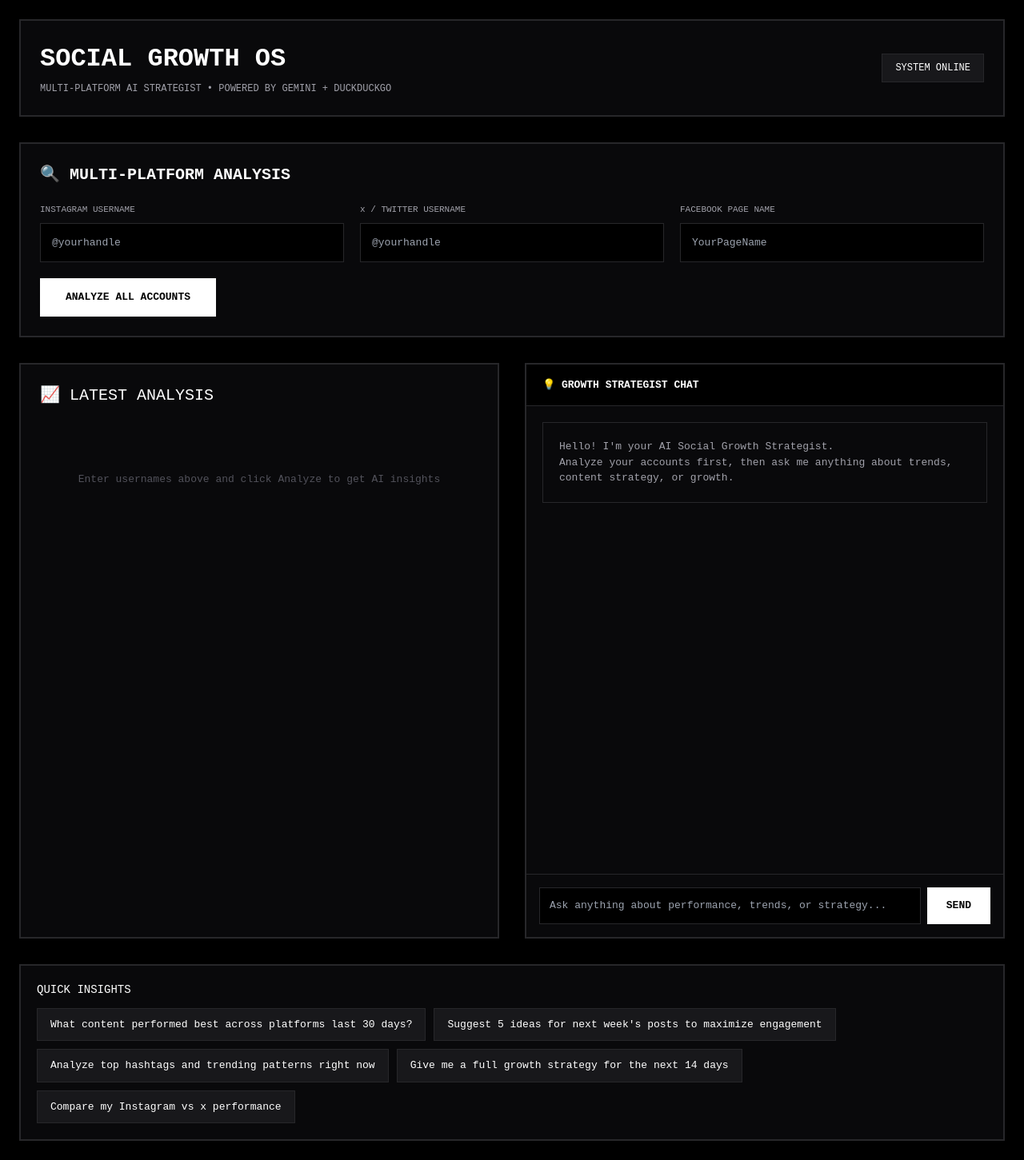
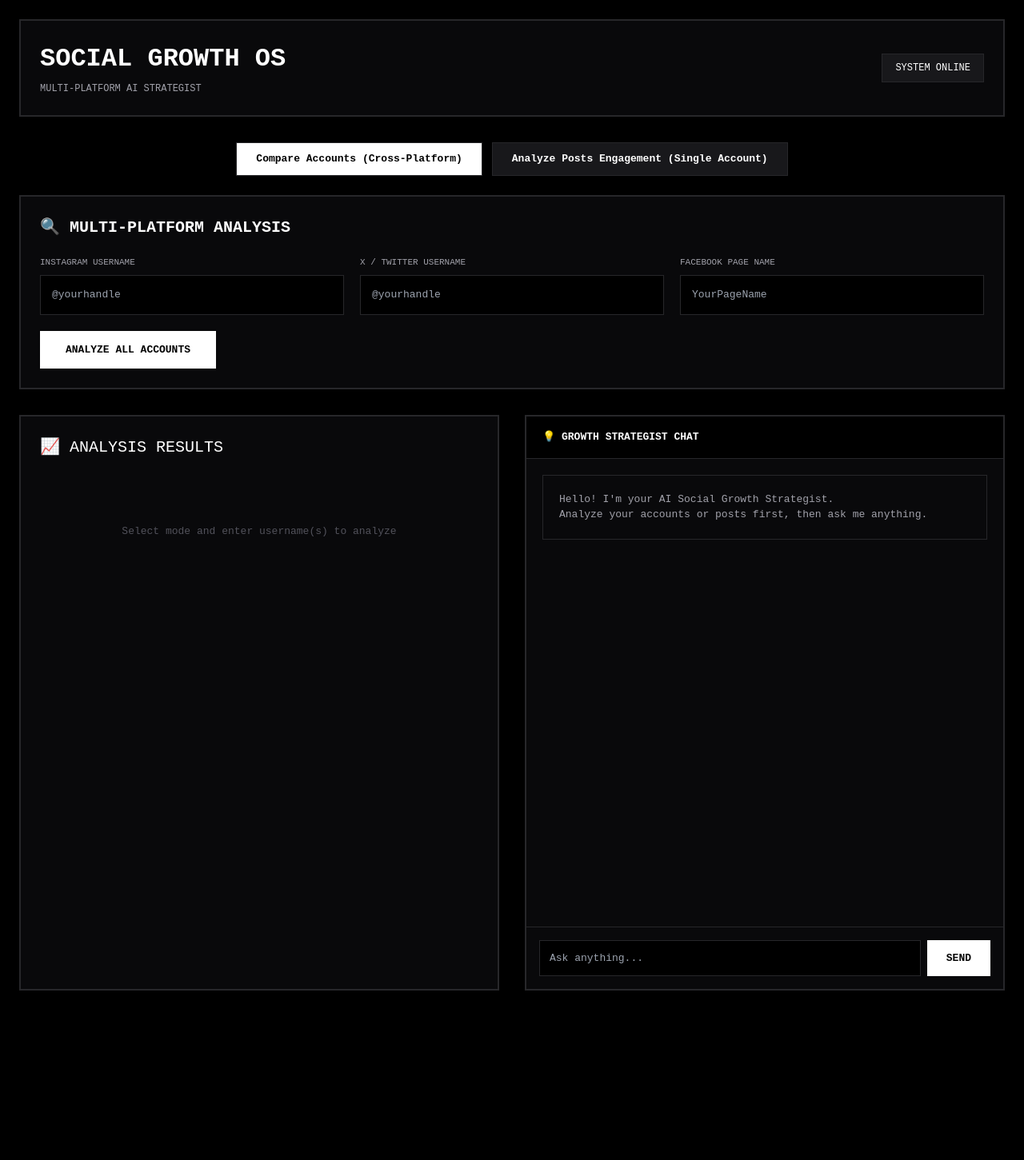
Before and after one commit to sweaterweather2003/Social-Media-Post-Analysis, a Next.js app in the folder frontend/: page / in a window 1280 px wide. Shown: the whole page at 80% size. After the commit the page ends 1263 px from the top, so only its background shows below. Built offline with nearby package versions, Linux system fonts and the light colour scheme.

Commit message:
Update page.tsx

```diff
--- a/frontend/app/page.tsx
+++ b/frontend/app/page.tsx
@@ -1,4 +1,3 @@
-// /home/workdir/attachments/page.tsx
 "use client";
 
 import React, { useState, useRef, useEffect } from "react";
@@ -36,11 +35,13 @@ const renderCleanConsoleOutput = (text: string) => {
 };
 
 export default function Home() {
+  const [mode, setMode] = useState<"profile" | "posts">("profile");
   const [igUsername, setIgUsername] = useState("");
   const [xUsername, setxUsername] = useState("");
   const [fbPage, setFbPage] = useState("");
   const [isProcessing, setIsProcessing] = useState(false);
   const [lastAnalysis, setLastAnalysis] = useState<any>(null);
+  const [postsData, setPostsData] = useState<any>(null);
 
   const { messages, input, handleInputChange, handleSubmit, append, isLoading } = useChat({
     api: "/api/chat",
@@ -57,72 +58,54 @@ export default function Home() {
     "Suggest 5 ideas for next week's posts to maximize engagement",
     "Analyze top hashtags and trending patterns right now",
     "Give me a full growth strategy for the next 14 days",
-    "Compare my Instagram vs x performance",
+    "Compare my Instagram vs X performance",
   ];
 
-  const handleAnalyzeAccounts = async () => {
+  const handleAnalyze = async () => {
+    if (mode === "profile") {
       if (!igUsername && !xUsername && !fbPage) {
-      alert("Please enter at least one username or page name");
+        alert("Please enter at least one username");
         return;
+      }
+    } else {
+      if (!igUsername) {
+        alert("Please enter an Instagram username for posts analysis");
+        return;
+      }
     }
 
     setIsProcessing(true);
-    const analyses: any[] = [];
+    setLastAnalysis(null);
+    setPostsData(null);
 
     try {
-      // Analyze each provided profile
+      if (mode === "profile") {
+        const analyses: any[] = [];
         if (igUsername) {
-        const res = await fetch(`${process.env.NEXT_PUBLIC_API_URL}/api/analyze-profile`, {
+          const res = await fetch("http://localhost:8001/api/analyze-profile", {
             method: "POST",
             headers: { "Content-Type": "application/json" },
-          body: JSON.stringify({
-            profile: igUsername,
-            focus: "growth, best performing posts, current trends, improvement suggestions"
-          }),
+            body: JSON.stringify({ profile: igUsername }),
           });
           const data = await res.json();
           analyses.push({ platform: "Instagram", ...data });
         }
-
-      if (xUsername) {
-        const res = await fetch(`${process.env.NEXT_PUBLIC_API_URL}/api/analyze-profile`, {
+        // Add X and FB similarly if needed
+        setLastAnalysis(analyses);
+      } else {
+        const res = await fetch("http://localhost:8001/api/analyze-posts", {
           method: "POST",
           headers: { "Content-Type": "application/json" },
-          body: JSON.stringify({
-            profile: xUsername,
-            focus: "growth, best performing posts, current trends, improvement suggestions"
-          }),
+          body: JSON.stringify({ username: igUsername, platform: "Instagram" }),
         });
         const data = await res.json();
-        analyses.push({ platform: "x/X", ...data });
+        setPostsData(data);
       }
 
-      if (fbPage) {
-        const res = await fetch(`${process.env.NEXT_PUBLIC_API_URL}/api/analyze-profile`, {
-          method: "POST",
-          headers: { "Content-Type": "application/json" },
-          body: JSON.stringify({
-            profile: fbPage,
-            focus: "growth, best performing posts, current trends, improvement suggestions"
-          }),
-        });
-        const data = await res.json();
-        analyses.push({ platform: "Facebook", ...data });
-      }
-
-      setLastAnalysis(analyses);
-      alert(`✅ Analysis completed for ${analyses.length} profile(s)!`);
-
-      // Auto add first analysis to chat
-      if (analyses.length > 0) {
-        append({
-          role: "user",
-          content: `Here is the analysis for ${igUsername || xUsername || fbPage}`
-        });
-      }
+      alert(`✅ Analysis completed!`);
     } catch (error) {
       console.error(error);
-      alert("Failed to analyze accounts. Make sure the backend is running on port 8001.");
+      alert("Failed to analyze. Make sure backend is running.");
     }
     setIsProcessing(false);
   };
@@ -141,83 +124,109 @@ export default function Home() {
       <header style={{ display: "flex", justifyContent: "space-between", alignItems: "center", padding: "24px", marginBottom: "32px", border: "2px solid #27272a", backgroundColor: "#09090b" }}>
         <div>
           <h1 style={{ fontSize: "32px", fontWeight: 900, margin: 0 }}>SOCIAL GROWTH OS</h1>
-          <p style={{ fontSize: "12px", color: "#a1a1aa", marginTop: "4px" }}>MULTI-PLATFORM AI STRATEGIST • POWERED BY GEMINI + DUCKDUCKGO</p>
+          <p style={{ fontSize: "12px", color: "#a1a1aa", marginTop: "4px" }}>MULTI-PLATFORM AI STRATEGIST</p>
         </div>
         <div style={{ padding: "8px 16px", backgroundColor: "#18181b", border: "1px solid #27272a", fontSize: "12px" }}>
           SYSTEM ONLINE
         </div>
       </header>
 
-      {/* Account Analysis Section */}
+      {/* MODE SWITCH */}
+      <div style={{ marginBottom: "24px", display: "flex", gap: "12px", justifyContent: "center" }}>
+        <button
+          onClick={() => setMode("profile")}
+          style={{
+            padding: "10px 24px",
+            background: mode === "profile" ? "#fff" : "#18181b",
+            color: mode === "profile" ? "#000" : "#fff",
+            border: "1px solid #27272a",
+            fontWeight: "bold"
+          }}
+        >
+          Compare Accounts (Cross-Platform)
+        </button>
+        <button
+          onClick={() => setMode("posts")}
+          style={{
+            padding: "10px 24px",
+            background: mode === "posts" ? "#fff" : "#18181b",
+            color: mode === "posts" ? "#000" : "#fff",
+            border: "1px solid #27272a",
+            fontWeight: "bold"
+          }}
+        >
+          Analyze Posts Engagement (Single Account)
+        </button>
+      </div>
+
+      {/* INPUT SECTION */}
       <section style={{ border: "2px solid #27272a", padding: "24px", marginBottom: "32px", backgroundColor: "#09090b" }}>
-        <h2 style={{ fontSize: "20px", fontWeight: 900, marginBottom: "20px" }}>🔍 MULTI-PLATFORM ANALYSIS</h2>
+        <h2 style={{ fontSize: "20px", fontWeight: 900, marginBottom: "20px" }}>
+          {mode === "profile" ? "🔍 MULTI-PLATFORM ANALYSIS" : "📊 POSTS ENGAGEMENT ANALYSIS"}
+        </h2>
 
+        {mode === "profile" ? (
           <div style={{ display: "grid", gridTemplateColumns: "repeat(auto-fit, minmax(300px, 1fr))", gap: "20px" }}>
             <div>
               <label style={{ display: "block", fontSize: "11px", color: "#a1a1aa", marginBottom: "8px" }}>INSTAGRAM USERNAME</label>
-            <input
-              type="text"
-              placeholder="@yourhandle"
-              value={igUsername}
-              onChange={(e) => setIgUsername(e.target.value)}
-              style={{ width: "100%", padding: "14px", background: "#000", border: "1px solid #27272a", color: "white" }}
-            />
+              <input type="text" placeholder="@yourhandle" value={igUsername} onChange={(e) => setIgUsername(e.target.value)} style={{ width: "100%", padding: "14px", background: "#000", border: "1px solid #27272a", color: "white" }} />
             </div>
             <div>
-            <label style={{ display: "block", fontSize: "11px", color: "#a1a1aa", marginBottom: "8px" }}>x / TWITTER USERNAME</label>
-            <input
-              type="text"
-              placeholder="@yourhandle"
-              value={xUsername}
-              onChange={(e) => setxUsername(e.target.value)}
-              style={{ width: "100%", padding: "14px", background: "#000", border: "1px solid #27272a", color: "white" }}
-            />
+              <label style={{ display: "block", fontSize: "11px", color: "#a1a1aa", marginBottom: "8px" }}>X / TWITTER USERNAME</label>
+              <input type="text" placeholder="@yourhandle" value={xUsername} onChange={(e) => setxUsername(e.target.value)} style={{ width: "100%", padding: "14px", background: "#000", border: "1px solid #27272a", color: "white" }} />
             </div>
             <div>
               <label style={{ display: "block", fontSize: "11px", color: "#a1a1aa", marginBottom: "8px" }}>FACEBOOK PAGE NAME</label>
-            <input
-              type="text"
-              placeholder="YourPageName"
-              value={fbPage}
-              onChange={(e) => setFbPage(e.target.value)}
-              style={{ width: "100%", padding: "14px", background: "#000", border: "1px solid #27272a", color: "white" }}
-            />
+              <input type="text" placeholder="YourPageName" value={fbPage} onChange={(e) => setFbPage(e.target.value)} style={{ width: "100%", padding: "14px", background: "#000", border: "1px solid #27272a", color: "white" }} />
             </div>
           </div>
+        ) : (
+          <div>
+            <label style={{ display: "block", fontSize: "11px", color: "#a1a1aa", marginBottom: "8px" }}>INSTAGRAM USERNAME (@)</label>
+            <input type="text" placeholder="@yourhandle" value={igUsername} onChange={(e) => setIgUsername(e.target.value)} style={{ width: "100%", padding: "14px", background: "#000", border: "1px solid #27272a", color: "white" }} />
+          </div>
+        )}
 
-        <button
-          onClick={handleAnalyzeAccounts}
-          disabled={isProcessing || (!igUsername && !xUsername && !fbPage)}
-          style={{ marginTop: "20px", padding: "14px 32px", background: "#fff", color: "#000", fontWeight: "bold", border: "none" }}
-        >
-          {isProcessing ? "ANALYZING PROFILES..." : "ANALYZE ALL ACCOUNTS"}
+        <button onClick={handleAnalyze} disabled={isProcessing} style={{ marginTop: "20px", padding: "14px 32px", background: "#fff", color: "#000", fontWeight: "bold", border: "none" }}>
+          {isProcessing ? "ANALYZING..." : mode === "profile" ? "ANALYZE ALL ACCOUNTS" : "ANALYZE POSTS"}
         </button>
       </section>
 
+      {/* RESULTS */}
       <div style={{ display: "grid", gridTemplateColumns: "1fr 1fr", gap: "32px" }}>
-        {/* Performance Overview */}
-        <section style={{ border: "2px solid #27272a", padding: "24px", backgroundColor: "#09090b" }}>
-          <h2 style={{ fontSize: "20px", marginBottom: "20px" }}>📈 LATEST ANALYSIS</h2>
-          {lastAnalysis ? (
-            <div style={{ fontSize: "13px", maxHeight: "600px", overflowY: "auto" }}>
-              {lastAnalysis.map((item: any, index: number) => (
-                <div key={index} style={{ marginBottom: "20px", padding: "12px", border: "1px solid #27272a" }}>
-                  <strong>{item.platform}:</strong>
-                  <div style={{ marginTop: "8px", color: "#a1a1aa", whiteSpace: "pre-wrap" }}>
-                    {item.analysis ? item.analysis.substring(0, 400) + "..." : "Analysis completed"}
+        <section style={{ border: "2px solid #27272a", padding: "24px", backgroundColor: "#09090b", maxHeight: "720px", overflowY: "auto" }}>
+          <h2 style={{ fontSize: "20px", marginBottom: "20px" }}>📈 ANALYSIS RESULTS</h2>
+          {mode === "posts" && postsData ? (
+            <div>
+              <h3>Top Posts from @{postsData.username}</h3>
+              {postsData.posts?.map((post: any, i: number) => (
+                <div key={i} style={{ border: "1px solid #27272a", padding: "12px", marginBottom: "12px" }}>
+                  <div><strong>{post.title}</strong></div>
+                  <div style={{ fontSize: "12px", color: "#a1a1aa" }}>
+                    Views: {post.views} | Likes: {post.likes} | Comments: {post.comments} | ER: {post.engagement_rate}%
                   </div>
                 </div>
               ))}
             </div>
+          ) : lastAnalysis ? (
+            lastAnalysis.map((item: any, index: number) => (
+              <div key={index} style={{ marginBottom: "20px", padding: "12px", border: "1px solid #27272a" }}>
+                <strong>{item.platform}:</strong>
+                <div style={{ marginTop: "8px", color: "#a1a1aa", whiteSpace: "pre-wrap" }}>
+                  {item.analysis?.substring(0, 400) + "..."}
+                </div>
+              </div>
+            ))
           ) : (
             <div style={{ color: "#52525b", padding: "60px 0", textAlign: "center" }}>
-              Enter usernames above and click Analyze to get AI insights
+              Select mode and enter username(s) to analyze
             </div>
           )}
         </section>
 
-        {/* Chat Interface */}
+        {/* Chat remains the same */}
         <section style={{ border: "2px solid #27272a", backgroundColor: "#09090b", height: "720px", display: "flex", flexDirection: "column" }}>
+          {/* ... Chat UI stays exactly the same as before ... */}
           <div style={{ padding: "16px 20px", borderBottom: "1px solid #27272a", backgroundColor: "#000" }}>
             <span style={{ fontWeight: "bold" }}>💡 GROWTH STRATEGIST CHAT</span>
           </div>
@@ -227,20 +236,13 @@ export default function Home() {
               <div style={{ padding: "20px", border: "1px solid #27272a" }}>
                 <p style={{ color: "#a1a1aa" }}>
                   Hello! I'm your AI Social Growth Strategist.<br />
-                  Analyze your accounts first, then ask me anything about trends, content strategy, or growth.
+                  Analyze your accounts or posts first, then ask me anything.
                 </p>
               </div>
             )}
 
             {messages.map((message) => (
-              <div
-                key={message.id}
-                style={{
-                  padding: "16px",
-                  border: "1px solid #27272a",
-                  backgroundColor: message.role === "user" ? "#18181b" : "#09090b"
-                }}
-              >
+              <div key={message.id} style={{ padding: "16px", border: "1px solid #27272a", backgroundColor: message.role === "user" ? "#18181b" : "#09090b" }}>
                 <div style={{ fontSize: "10px", color: "#71717a", marginBottom: "8px" }}>
                   {message.role === "user" ? "YOU" : "STRATEGIST"}
                 </div>
@@ -260,34 +262,10 @@ export default function Home() {
           </div>
 
           <form onSubmit={handleSubmit} style={{ padding: "16px", borderTop: "1px solid #27272a", display: "flex", gap: "8px" }}>
-            <input
-              type="text"
-              value={input}
-              onChange={handleInputChange}
-              placeholder="Ask anything about performance, trends, or strategy..."
-              style={{ flex: 1, padding: "12px", background: "#000", border: "1px solid #27272a", color: "white" }}
-            />
-            <button type="submit" style={{ padding: "0 24px", background: "#fff", color: "#000", fontWeight: "bold" }}>
-              SEND
-            </button>
+            <input type="text" value={input} onChange={handleInputChange} placeholder="Ask anything..." style={{ flex: 1, padding: "12px", background: "#000", border: "1px solid #27272a", color: "white" }} />
+            <button type="submit" style={{ padding: "0 24px", background: "#fff", color: "#000", fontWeight: "bold" }}>SEND</button>
           </form>
         </section>
-      </div>
-
-      {/* Quick Prompts */}
-      <div style={{ marginTop: "32px", border: "2px solid #27272a", padding: "20px", backgroundColor: "#09090b" }}>
-        <h3 style={{ marginBottom: "12px", fontSize: "14px" }}>QUICK INSIGHTS</h3>
-        <div style={{ display: "flex", flexWrap: "wrap", gap: "10px" }}>
-          {quickPrompts.map((prompt, i) => (
-            <button
-              key={i}
-              onClick={() => append({ role: "user", content: prompt })}
-              style={{ padding: "10px 16px", background: "#18181b", border: "1px solid #27272a", fontSize: "13px", cursor: "pointer" }}
-            >
-              {prompt}
-            </button>
-          ))}
-        </div>
       </div>
     </main>
   );
```
Lines whose indentation alone changed are shown as unchanged.
